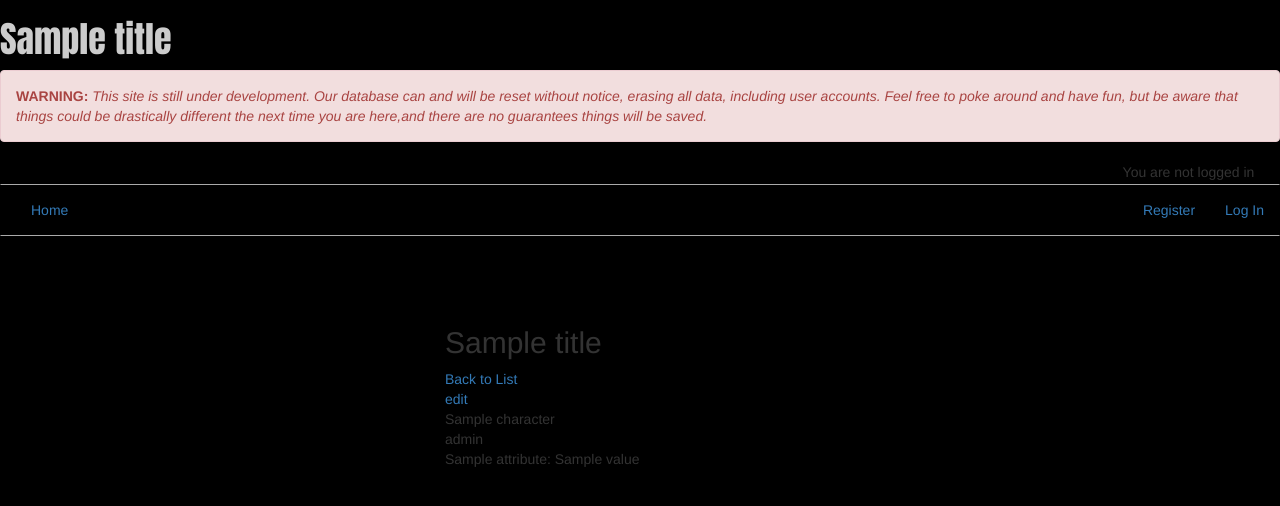
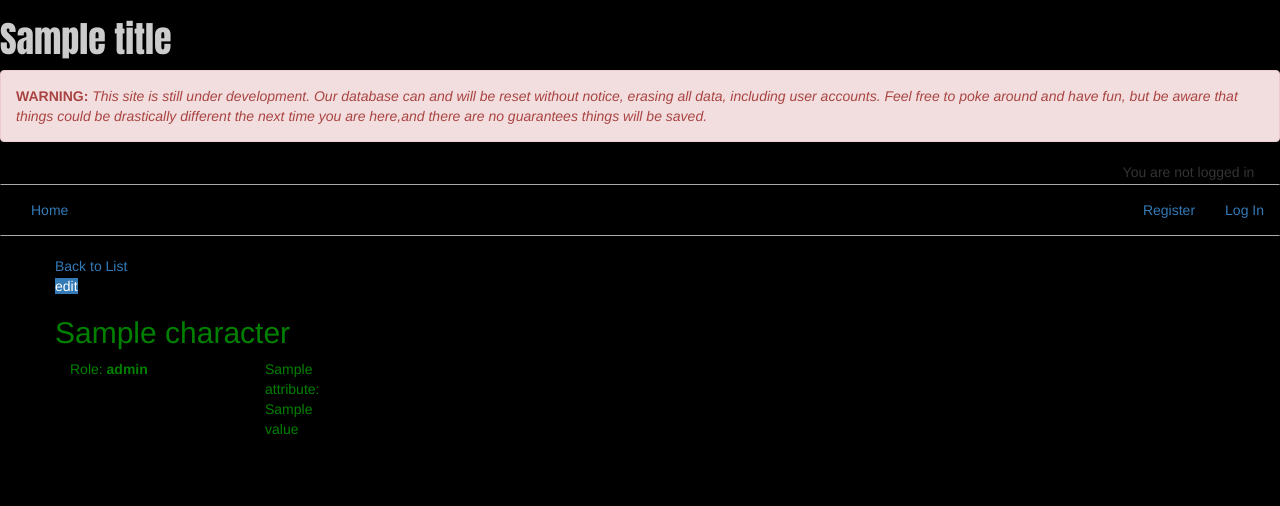
Before and after one commit to puhlenbruck/CPPA, a Flask app: template app/templates/characters/characterview.html in a window 1280 px wide. Shown: the top 506 px of the page. Run offline with Flask 2, Linux system fonts and the light colour scheme; the template is opened without the code that fills it: most values are stand-ins (such as "Sample title", 1, 10 or a date in 2020); some libraries are stand-ins or nearby versions.

Commit message:
display attributes on one row

```diff
--- a/app/static/css/style.css
+++ b/app/static/css/style.css
@@ -1,5 +1,5 @@
 body{
-  background: black;
+  background: #000;
   width: 100%;
 }
 .navbar{
@@ -7,11 +7,8 @@ body{
   border-top: solid thin #aaaaaa;
   border-bottom: solid thin #aaaaaa;
 }
-.container{
-  padding-top: 50px;
-}
 #title{
-  color: #cccccc;
+  color: #ccc;
   font-family: Anton
 }
 #login-text{
@@ -22,9 +19,14 @@ body{
   color: red;
 }
 
+.content{
+  color: green;
+}
+
 #new-char{
   background-color: #00ff00;
 }
+
 #error{
   display: none;
   color: #000;
@@ -35,3 +37,9 @@ body{
 #new-char{
   color: #000;
 }
+
+#char-edit input{
+  border: 0;
+  background: 0;
+  color: #fff
+}
--- a/app/templates/characters/characteredit.html
+++ b/app/templates/characters/characteredit.html
@@ -3,7 +3,7 @@
 
 <h1>{{self.title()}}</h1>
 
-<form action="{{url_for('character_edit', char_id=character.id)}}" role="form" method="POST">
+<form id="char-edit" action="{{url_for('character_edit', char_id=character.id)}}" role="form" method="POST">
 	{{form.hidden_tag()}}
 	<p>{{form.name.label}}: {{form.name}}<br>
 		{{form.role.label}}: {{form.role}}<br>
--- a/app/templates/characters/characterview.html
+++ b/app/templates/characters/characterview.html
@@ -2,31 +2,26 @@
 {% block content %}
 <div class="container">
   <div class="row">
-    <div class="col-md-4 col-md-offset-4">
-      <div class="row">
-        <h2>{{title}}</h2>
-      </div>
-
-      <div class="row">
     <a href="{{url_for('character_index')}}">Back to List</a>
   </div>
   <div class="row">
-        <a href="{{url_for('character_edit', char_id=character.id)}}">edit</a>
+    <a class="btn-primary" href="{{url_for('character_edit', char_id=character.id)}}">edit</a>
   </div>
   <div class="row">
-        {{character.name}}
+    <h2>{{character.name}}</h2>
   </div>
   <div class="row">
-        {{character.role}}
+    <div class="col-md-2">
+      <span>Role: <strong>{{character.role}}</strong>
     </div>
       {% if character.attributes %}
         {% for name,value in character.attributes.items() %}
-            <div class="row">
+          <div class="col-md-1">
             {{name}}: {{value}}
           </div>
         {% endfor %}
       {% endif %}
   </div>
 </div>
-</div>
+
 {% endblock %}
```
Lines whose indentation alone changed are shown as unchanged.
